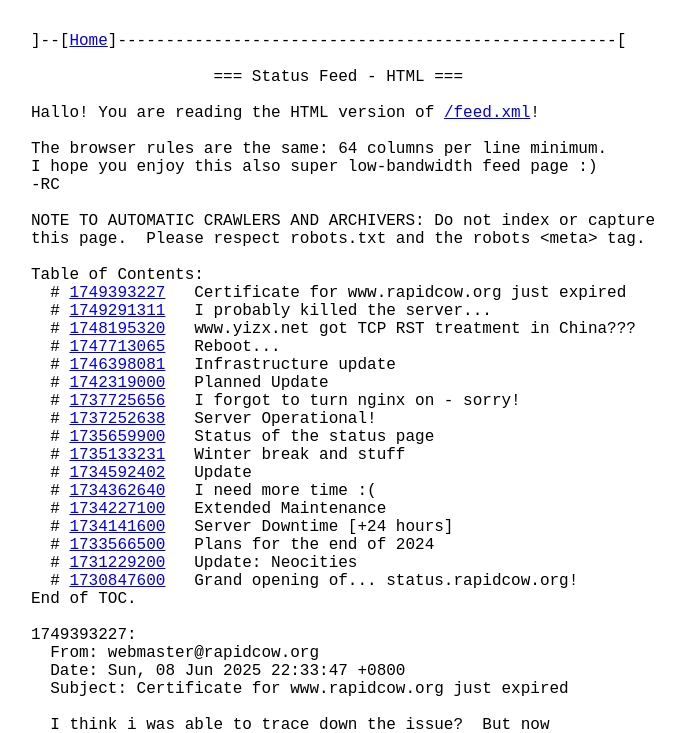
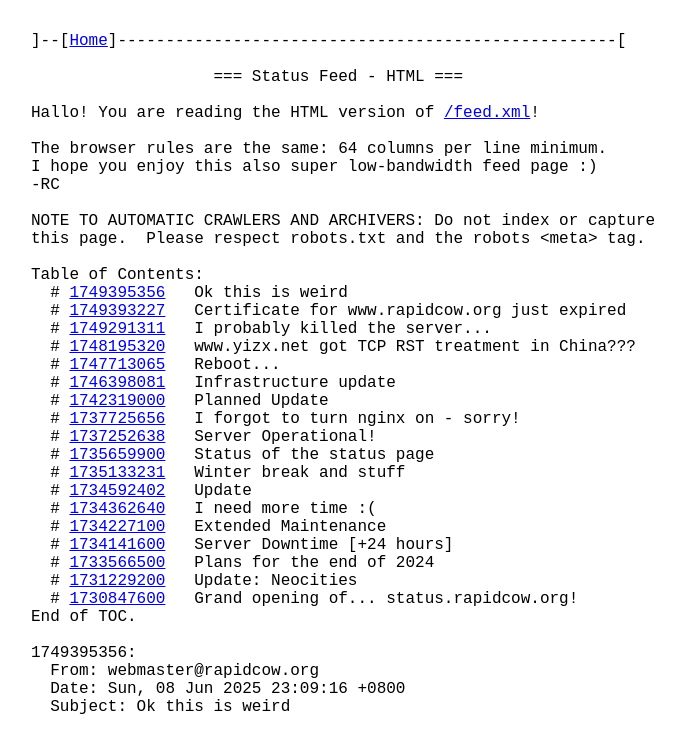
Before and after one commit to rapidcow/status.rapidcow.org, a plain HTML site: page feed.html in a window 1280 px wide. Shown: the top 733 px of the page, without its empty margins (1-686 px from the left). Drawn offline with Linux system fonts and the light colour scheme.

```diff
--- a/feed.html
+++ b/feed.html
@@ -26,6 +26,7 @@ NOTE TO AUTOMATIC CRAWLERS AND ARCHIVERS: Do not index or capture
 this page.  Please respect robots.txt and the robots &lt;meta&gt; tag.
 
 Table of Contents:
+  # <a href="#1749395356">1749395356</a>   Ok this is weird
   # <a href="#1749393227">1749393227</a>   Certificate for www.rapidcow.org just expired
   # <a href="#1749291311">1749291311</a>   I probably killed the server...
   # <a href="#1748195320">1748195320</a>   www.yizx.net got TCP RST treatment in China???
@@ -44,6 +45,22 @@ Table of Contents:
   # <a href="#1731229200">1731229200</a>   Update: Neocities
   # <a href="#1730847600">1730847600</a>   Grand opening of... status.rapidcow.org!
 End of TOC.
+
+<a id="1749395356">1749395356</a>:
+  From: webmaster&commat;rapidcow.org
+  Date: Sun, 08 Jun 2025 23:09:16 +0800
+  Subject: Ok this is weird
+
+  Save the explanation for later, i seriously have no idea
+  why tf my server is acting the way it is.... port 80 isn't
+  blocked certbot seems to be doing what it's doing.  The
+  only thing weird about it is that it's using IPv6 (which i
+  don't even have a way of testing from my laptop) and my
+  nginx logs are telling me i'm still using the wrong configs???
+
+  Whatever, i'm bringing the whole server down.  Sorry about
+  that, it's just really weird that this is happening.
+End of 1749395356.
 
 <a id="1749393227">1749393227</a>:
   From: webmaster&commat;rapidcow.org
```
Also changed, not shown: feed.xml (+20 -1 lines), index.html (+11 -14 lines).
